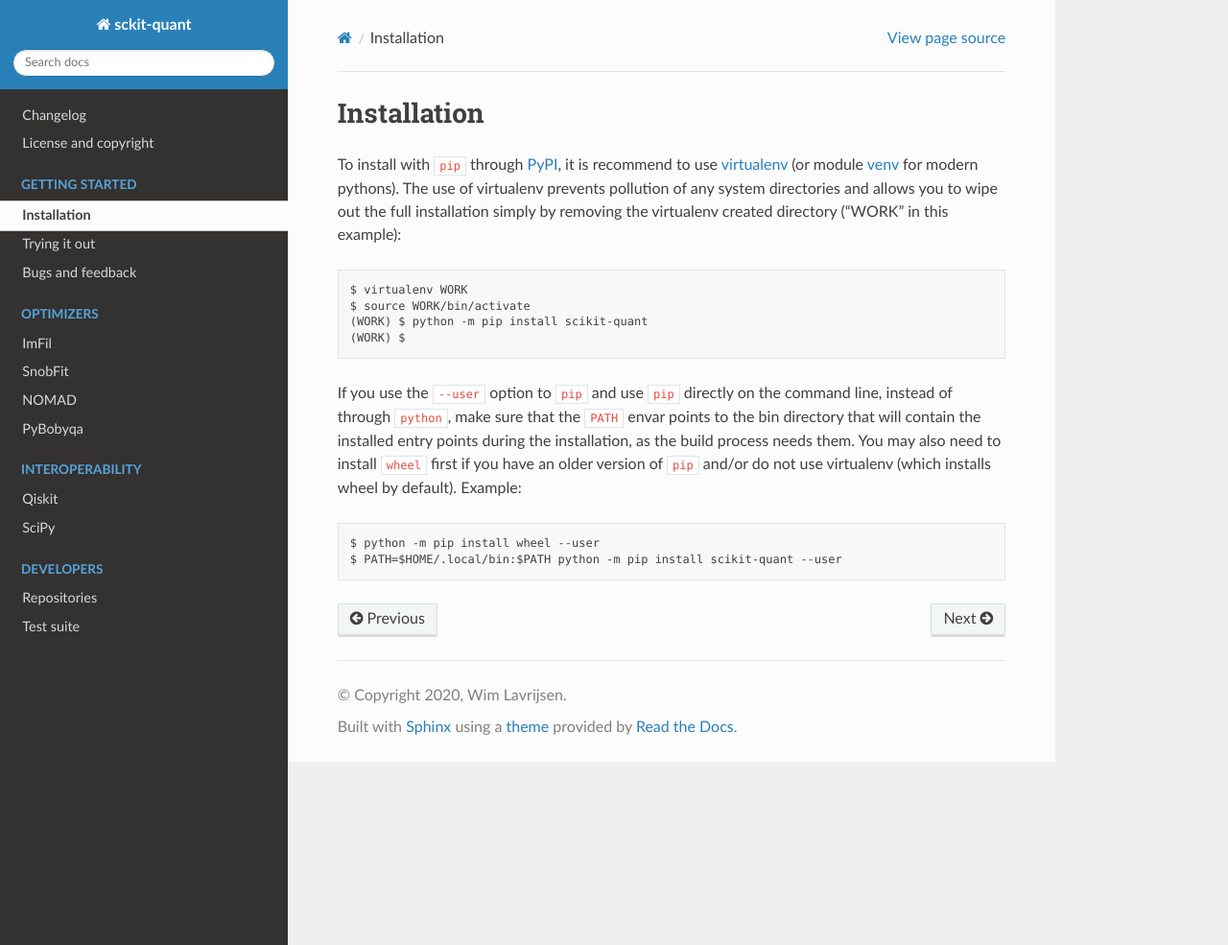
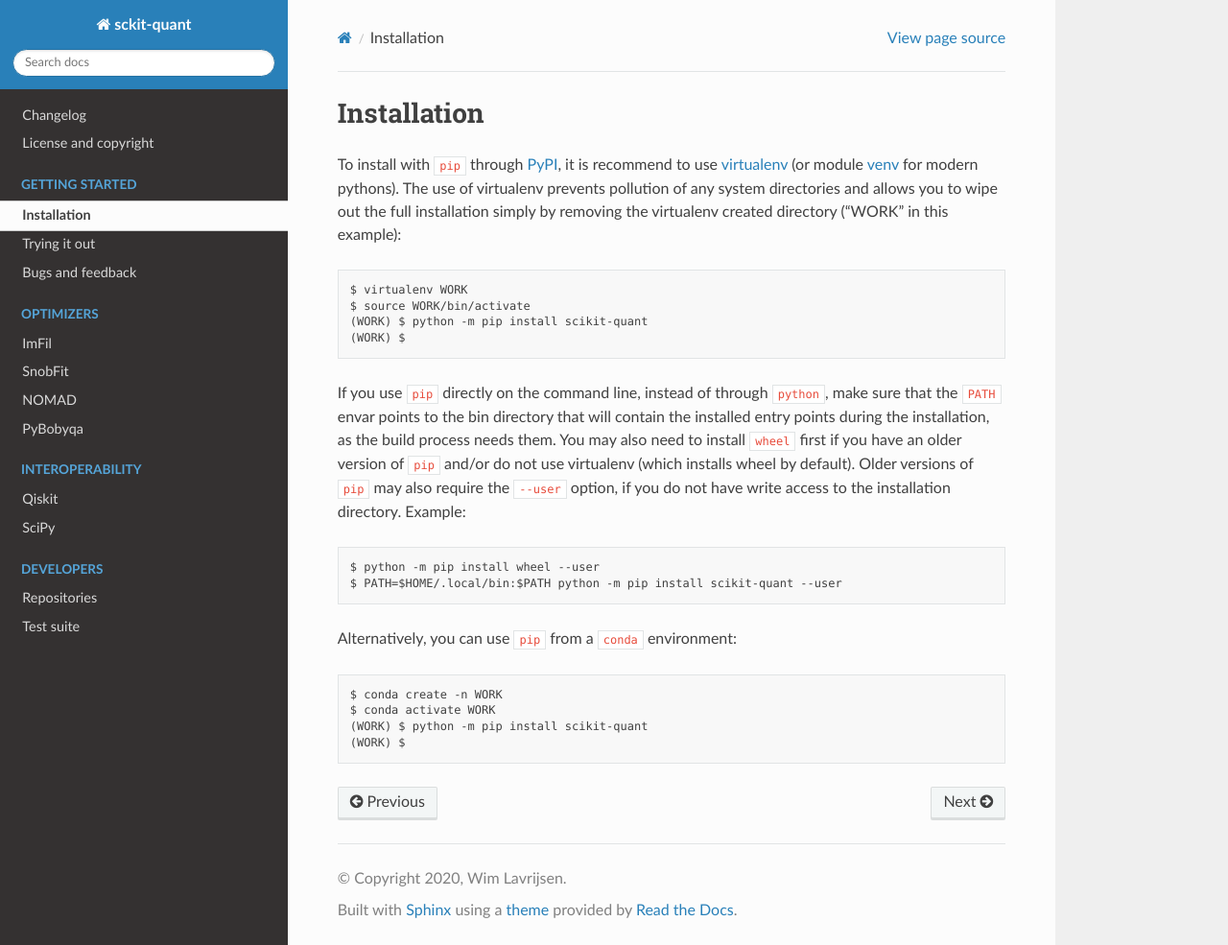
Before and after one commit to scikit-quant/scikit-quant, a Sphinx documentation site: the page built from doc/source/installation.rst, in a window 1280 px wide and 985 px high. Shown: the whole window at 96% size. Built offline with Sphinx 7.4.7 and the Read the Docs theme 2.0.0, drawn with Linux system fonts in a browser that asks for light colours.

Commit message:
minor doc improvements

```diff
--- a/doc/source/index.rst
+++ b/doc/source/index.rst
@@ -12,8 +12,8 @@ Scikit-Quant
 
 Scikit-quant is a collection of optimizers tuned for usage on Noisy
 Inter-mediate-Scale Quantum (NISQ) devices.
-Results for several VQE case studies are presented in this
-`arxiv paper`_.
+Results for several VQE and Hubbard model case studies are presented in this
+`arxiv paper`_ (final paper was presented at IEEE's QCE'20).
 This is the manual for the software used.
 
 
--- a/doc/source/installation.rst
+++ b/doc/source/installation.rst
@@ -14,16 +14,25 @@ created directory ("WORK" in this example)::
   (WORK) $ python -m pip install scikit-quant
   (WORK) $
 
-If you use the ``--user`` option to ``pip`` and use ``pip`` directly on the
-command line, instead of through ``python``, make sure that the ``PATH``
-envar points to the bin directory that will contain the installed entry
-points during the installation, as the build process needs them.
+If you use ``pip`` directly on the command line, instead of through
+``python``, make sure that the ``PATH`` envar points to the bin directory
+that will contain the installed entry points during the installation, as the
+build process needs them.
 You may also need to install ``wheel`` first if you have an older version of
 ``pip`` and/or do not use virtualenv (which installs wheel by default).
+Older versions of ``pip`` may also require the ``--user`` option, if you do
+not have write access to the installation directory.
 Example::
 
- $ python -m pip install wheel --user
- $ PATH=$HOME/.local/bin:$PATH python -m pip install scikit-quant --user
+  $ python -m pip install wheel --user
+  $ PATH=$HOME/.local/bin:$PATH python -m pip install scikit-quant --user
+
+Alternatively, you can use ``pip`` from a ``conda`` environment::
+
+  $ conda create -n WORK
+  $ conda activate WORK
+  (WORK) $ python -m pip install scikit-quant
+  (WORK) $
 
 .. _`PyPI`: https://pypi.org/project/scikit-quant/
 .. _`virtualenv`: https://pypi.python.org/pypi/virtualenv
--- a/doc/source/license.rst
+++ b/doc/source/license.rst
@@ -13,7 +13,8 @@ independently on PyPI to allow their inclusion/exclusion as needed.
 Main scikit-quant code
 ----------------------
 
-The following license applies to the common scikit-quant code itself.
+The following license applies to the common scikit-quant code and any of our
+changes/additions.
 
 Copyright (c) 2019-2020, The Regents of the University of California,
 through Lawrence Berkeley National Laboratory (subject to receipt of
```
Also changed, not shown: doc/source/starting.rst (+9 -9 lines).
